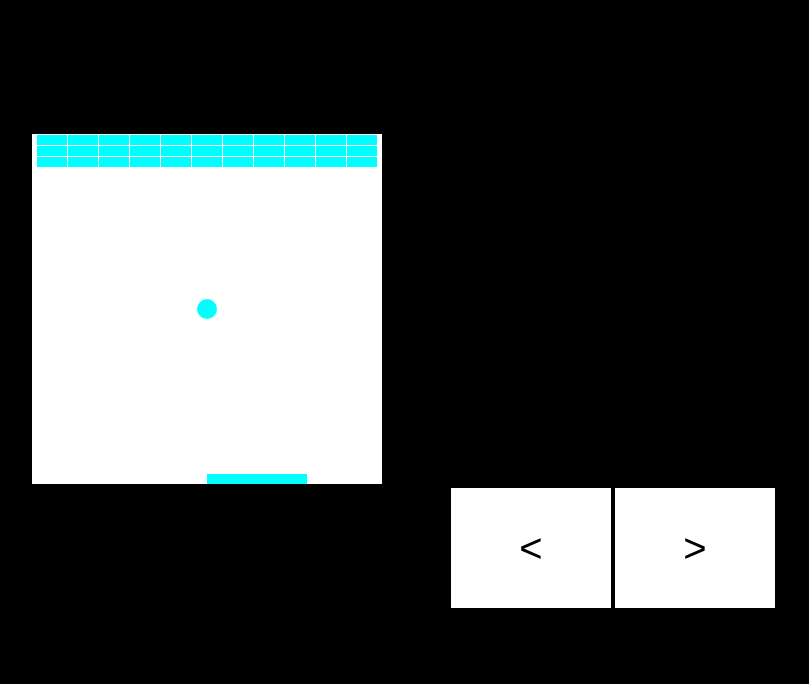
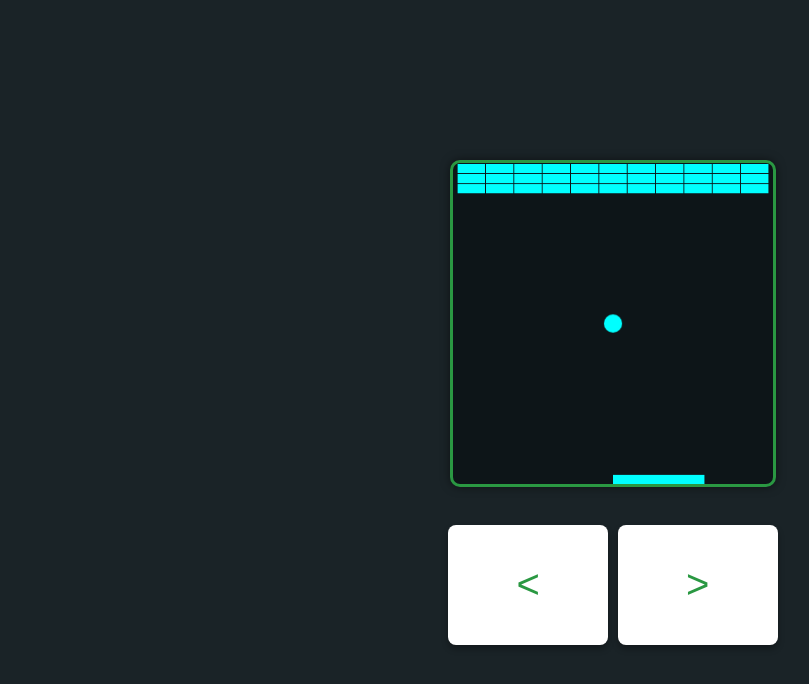
Before and after one commit to unmesh-2005/Block-Breaker, a plain HTML site: page index.html in a window 1280 px wide. Shown: the whole page, without its empty margins (27-836 px from the left). Drawn offline with Linux system fonts and the light colour scheme.

Commit message:
Update index.html

```diff
--- a/index.html
+++ b/index.html
@@ -2,50 +2,104 @@
 <html lang="en">
   <head>
     <meta charset="UTF-8">
-  <meta http-equiv="X-UA-Compatible" content="IE=Edge">
+    <meta http-equiv="X-UA-Compatible" content="IE=edge">
     <meta name="viewport" content="width=device-width, initial-scale=1">
-
     <title>Game</title>
     <style>
-    body{
-  background-color: black;
-}
-canvas{
-  margin-left:4%;
-  margin-top:10%;
-  background-color: white;
+      body {
+        background-color: #1A2327;
+        color: #A3D5B2;
+        height: 100vh;
+        margin: 0;
+        padding: 0;
+        display: flex;
+        justify-content: center;
+        align-items: center;
+        font-family: "Courier New", Courier, monospace;
       }
 
-#ml{
-  text-align:center;
-  border:none;
-  background-color:white;
-  font-size:30pt;
-  width:4em;
-  height:3em;
+      .disp {
+        width: 90%;
+        max-width: 400px;
+        height: 80%;
+        background-color: #0D1518;
+        color: #2A9842;
+        display: flex;
+        align-items: center;
+        justify-content: center;
+        border-radius: 10px;
+        box-shadow: 0 0 10px rgba(0, 0, 0, 0.5);
       }
 
-#mr{
-  text-align:center;
-  border:none;
-  background-color:white;
-  font-size:30pt;
-  width:4em;
-  height:3em;
+      .cntr {
+        display: flex;
+        flex-direction: column;
+        align-items: center;
+        text-align: center;
+        gap: 10px;
+      }
+
+      canvas {
+        background-color: white;
+        border: 3px solid #2A9842;
+        margin-top: 5px;
+        width: 100%;
+        height: auto;
+        max-width: 350px;
+        border-radius: 8px;
+      }
+
+      button {
+        user-select: none;
+        border: none;
+        background-color: #ffffff;
+        color: #2A9842;
+        font-size: 30pt;
+        width: 4em;
+        height: 3em;
+        cursor: pointer;
+        border-radius: 8px;
+        box-shadow: 0 4px 6px rgba(0, 0, 0, 0.3);
+        transition: background-color 0.3s ease, transform 0.1s, box-shadow 0.3s ease;
+      }
+
+      button:hover {
+        background-color: #45B956;
+        box-shadow: 0 6px 10px rgba(0, 0, 0, 0.4);
+      }
+
+      button:active {
+        transform: scale(0.95);
+      }
+
+      button:focus {
+        outline: none;
+      }
+
+      @media (max-width: 600px) {
+        canvas {
+          max-width: 280px;
+        }
+
+        button {
+          font-size: 24pt;
+          width: 3.5em;
+          height: 2.5em;
+        }
       }
     </style>
   </head>
 
   <body>
-  <!-- Project -->
+    <div class="cntr">
+      <canvas class="disp" id="canvas" width="350" height="350"></canvas>
+      <br>
+      <div>
+        <button onclick="moveleft();" aria-label="Move Left">&lt;</button>
+        <button onclick="moveright();" aria-label="Move Right">&gt;</button>
+      </div>
+    </div>
 
-
-  <canvas id="canvas" width="350" height="350"></canvas>
-  <br>
-    <center>
-  <button id="ml" onclick="moveleft();"><</button>
-  <button id="mr" onclick="moveright();">></button>
-  </center>
     <script>
       const canvas=document.getElementById("canvas");
       const width = canvas.width;
@@ -114,7 +168,7 @@ function score(){
         }
         if(scor == 33){
           document.location.reload();
-    document.write("<style>body {background-color: black;}.show {margin-top: 60%;font-size: 20pt;color: cyan;}</style><center class='show'><p>Game Over</p><p>You Win😎</p></center>");
+          document.write("<style>body {background-color: black;}.show {margin-top: 60%;font-size: 20pt;color: cyan;}</style><center class='show'><p>You Win😎</p></center>");
         }
       }
 
@@ -243,8 +297,6 @@ function moveright(){
           paddle.x=width-paddle.w;
         }
       }
-
     </script>
-
   </body>
 </html>
```
Lines whose indentation alone changed are shown as unchanged.
